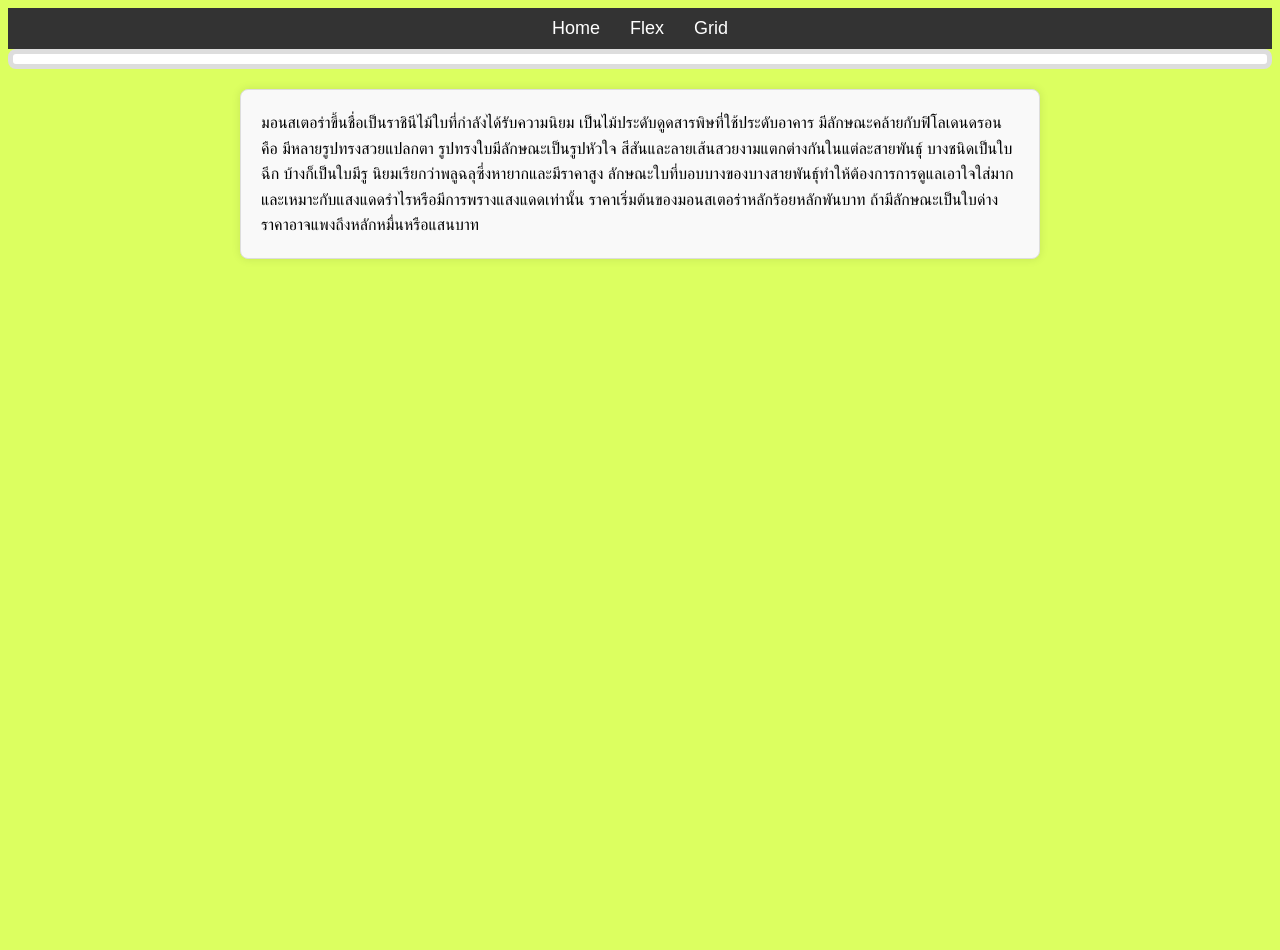
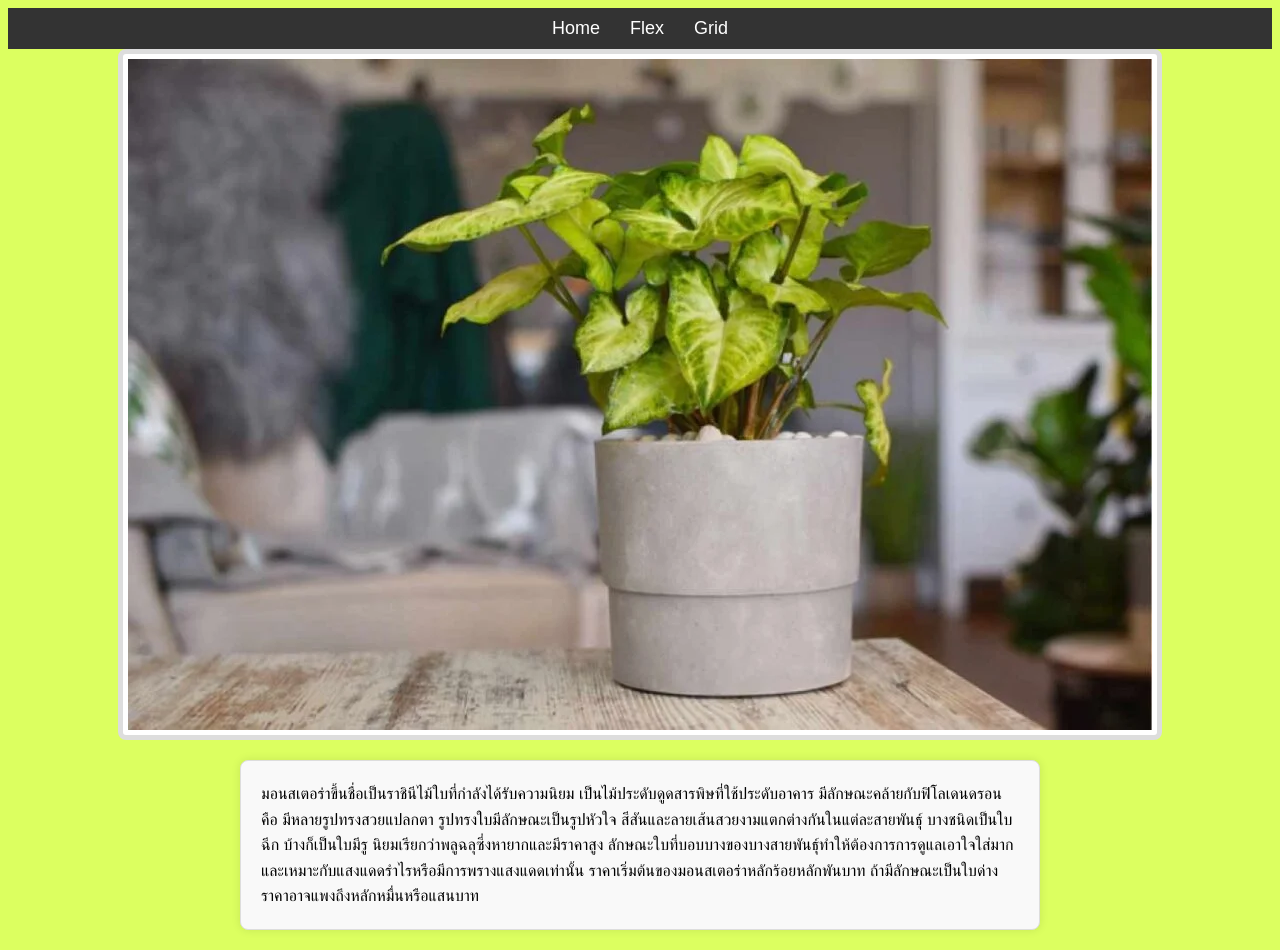
Before and after one commit to hemn1135z/arm.githud.io, a plain HTML site: page 3.html in a window 1280 px wide. Before the commit the page ends 800 px from the top, so only its background shows below. Drawn offline with Linux system fonts and the light colour scheme.

Commit message:
Update 3.html

```diff
--- a/3.html
+++ b/3.html
@@ -15,7 +15,7 @@
             <li><a href="index.html">Grid</a></li>
         </ul>
     </nav>
-    <img src="./img/3.jpg" alt="">
+    <img src="3.jpg" alt="">
     <p>มอนสเตอร่าขึ้นชื่อเป็นราชินีไม้ใบที่กำลังได้รับความนิยม เป็นไม้ประดับดูดสารพิษที่ใช้ประดับอาคาร มีลักษณะคล้ายกับฟิโลเดนดรอน คือ มีหลายรูปทรงสวยแปลกตา รูปทรงใบมีลักษณะเป็นรูปหัวใจ สีสันและลายเส้นสวยงามแตกต่างกันในแต่ละสายพันธุ์ บางชนิดเป็นใบฉีก บ้างก็เป็นใบมีรู นิยมเรียกว่าพลูฉลุซึ่งหายากและมีราคาสูง ลักษณะใบที่บอบบางของบางสายพันธุ์ทำให้ต้องการการดูแลเอาใจใส่มากและเหมาะกับแสงแดดรำไรหรือมีการพรางแสงแดดเท่านั้น ราคาเริ่มต้นของมอนสเตอร่าหลักร้อยหลักพันบาท ถ้ามีลักษณะเป็นใบด่างราคาอาจแพงถึงหลักหมื่นหรือแสนบาท</p>
 </body>
 </html>
```
